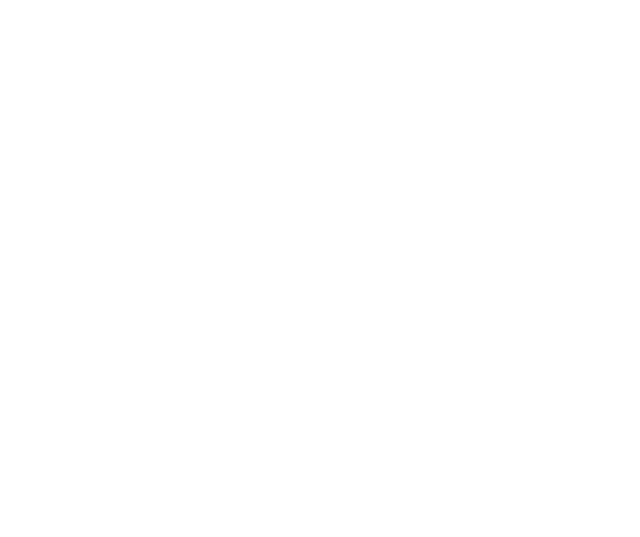
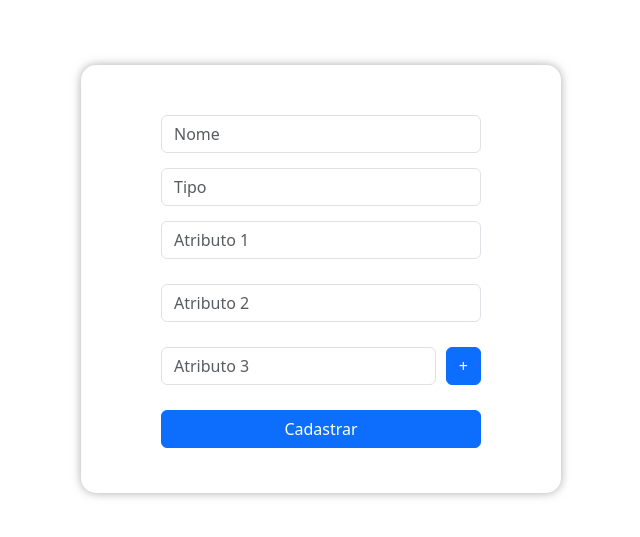
Before and after one commit to JoaoPedroTrab/front-gx, a React (Create React App) app: page /categoria/cadastro in a window 1280 px wide. Before the commit this address had no page. Shown: the part 121-658 px from the top of the page, without its empty margins (319-959 px from the left). Built offline with nearby package versions, Linux system fonts and the light colour scheme.

Commit message:
Cadastro categoria

```diff
--- a/package.json
+++ b/package.json
@@ -3,6 +3,10 @@
   "version": "0.1.0",
   "private": true,
   "dependencies": {
+    "@emotion/react": "^11.11.1",
+    "@emotion/styled": "^11.11.0",
+    "@mui/material": "^5.14.1",
+    "@mui/x-data-grid": "^6.10.1",
     "@testing-library/jest-dom": "^5.17.0",
     "@testing-library/react": "^13.4.0",
     "@testing-library/user-event": "^13.5.0",
--- /dev/null
+++ b/src/presentation/components/CategoriaCad/categoriacad.css
@@ -0,0 +1,32 @@
+.cadastrocat {
+    width: 480px;
+    min-width: 300px;
+    padding: 20px;
+    border-radius: 15px;
+    box-shadow: 0px 0px 10px 0px rgba(143, 143, 143, 0.75);
+    padding: 50px 80px 0px 80px;
+    align-items: center; /* Adicionado para centralizar verticalmente */
+  }
+  .categoria-container {
+    display: flex;
+    justify-content: center;
+    align-items: center;
+    height: 100vh;
+  }
+
+  .atributos-wrapper {
+    display: flex;
+    flex-direction: column;
+    align-items: center; /* Alterado para centralizar verticalmente e horizontalmente */
+  }
+
+  .atributo-wrapper {
+    display: flex;
+    align-items: center;
+    margin-bottom: 10px; /* Adicionado para criar espaço entre as linhas de atributos */
+  }
+
+  .btn-wrapper {
+    margin-bottom: 15px; /* Adicionado para levantar o botão */
+    margin-left: 10px;
+  }
--- /dev/null
+++ b/src/presentation/components/CategoriaCad/categoriacad.js
@@ -0,0 +1,96 @@
+import React, { useState } from 'react';
+import './categoriacad.css';
+import { Form, Button } from 'react-bootstrap';
+import Axios from '../../../infra/api/Axios.js';
+import { useNavigate } from 'react-router-dom';
+
+const CadastrarCategoria = () => {
+  const [nome, setNome] = useState('');
+  const [tipo, setTipo] = useState('');
+  const [atributos, setAtributos] = useState(['', '', '']);
+  const [erro, setErro] = useState('');
+  const navigate = useNavigate();
+
+  const handleSubmit = async (e) => {
+    e.preventDefault();
+    const dados = {
+      nome,
+      tipo,
+      ...atributos.reduce((acc, atrib, index) => {
+        acc[`atrib${index + 1}_cat`] = atrib;
+        return acc;
+      }, {}),
+    };
+    try {
+      const res = await Axios.post('/entrar', dados);
+      if (!res.data.erro) {
+        // Faça alguma ação após o envio bem-sucedido
+      }
+    } catch (err) {
+      console.error(err);
+      setErro('Erro ao enviar o formulário!');
+    }
+  };
+
+  const handleAtributoChange = (index, value) => {
+    const novosAtributos = [...atributos];
+    novosAtributos[index] = value;
+    setAtributos(novosAtributos);
+  };
+
+  const adicionarAtributo = () => {
+    if (atributos.length < 6) {
+      setAtributos([...atributos, '']);
+    }
+  };
+
+  return (
+    <div className="container-fluid">
+      <div className="row">
+        <div className="col-md-12">
+          <div className="categoria-container">
+            <div className="cadastrocat">
+              <form onSubmit={handleSubmit}>
+                <div className="form-group">
+                  <div className='elements'>
+                    <Form.Control type="text" placeholder="Nome" value={nome}
+                      onChange={e => setNome(e.target.value)} required />
+                  </div>
+                  <div className='elements'>
+                    <Form.Control type="text" placeholder="Tipo" value={tipo}
+                      onChange={e => setTipo(e.target.value)} required />
+                  </div>
+                  {atributos.map((atributo, index) => (
+                    <div className="atributo-wrapper" key={index}>
+                      <div className='elements'>
+                        <Form.Control
+                          type="text"
+                          placeholder={`Atributo ${index + 1}`}
+                          value={atributo}
+                          onChange={e => handleAtributoChange(index, e.target.value)}
+                          required={index < 3} // Definir como obrigatório apenas os três primeiros atributos
+                        />
+                      </div>
+                      {index === atributos.length - 1 && index < 5 && (
+                        <div className="btn-wrapper">
+                          <Button type="button" className="btn btn-primary" onClick={adicionarAtributo}>
+                            +
+                          </Button>
+                        </div>
+                      )}
+                    </div>
+                  ))}
+                </div>
+                <div className='elements'>
+                  <Button type="submit" className="btn btn-primary btn-block">Cadastrar</Button>
+                </div>
+              </form>
+            </div>
+          </div>
+        </div>
+      </div>
+    </div>
+  );
+
+}
+export default CadastrarCategoria;
--- a/src/presentation/components/Menu/menu.js
+++ b/src/presentation/components/Menu/menu.js
@@ -6,7 +6,7 @@
     return (
         <div className='botoes'>
                 <div className='top'>{/*Buttons da parte de cima, Cadastrar e Retirar*/}
-                    <span className="top"><a className='buttonOne' href='/menu/cadastros'><div className='text-button'><AiOutlineArrowUp /><b> Cadastrar</b></div></a></span>
+                    <span className="top"><a className='buttonOne' href='/categoria/cadastro'><div className='text-button'><AiOutlineArrowUp /><b> Cadastrar</b></div></a></span>
                     <a className='buttonTwo' href='/Retirada'><div className='text-button'><AiOutlineArrowDown/><b> Retirar</b></div></a>
                 </div>
                 <div className='down'>{/*Buttons da parte de baixo, Listar P. e Relatório*/}
--- a/src/presentation/components/Pecas/pecas.js
+++ b/src/presentation/components/Pecas/pecas.js
@@ -2,61 +2,55 @@
 import Axios from "../../../infra/api/Axios";
 import Table from 'react-bootstrap/Table';
 import Button from 'react-bootstrap/Button';
+import {useNavigate} from 'react-router-dom';
+import { DataGrid } from '@mui/x-data-grid';
 import './pecas.css';
 
 const Pecas = () => {
     const [data, setData] = useState([]);
+    const navigate = useNavigate();
 
     useEffect(() => {
         Axios.get("/especificacoes")
         .then(res => {
-            setData(res.data);
-            console.log(res.data);
+           const dataWithKeys = res.data.map((item, index) => ({ ...item, id: index + 1 }));
+           setData(dataWithKeys);
+           console.log(dataWithKeys);
         })
         .catch(err => console.log(err));
     }, []);
 
     function redirecionar(id) {
-        window.location.href = `/pecas/${id}`;
+        navigate(`/pecas/${id}`);
     }
 
-    const pecas = data ? data.map((data) => {
-        return (
-            <tr key={data.id} onClick={() => redirecionar(data.id)}>
-                <td>{data.id}</td>
-                <td>{data.SKU}</td>
-                <td>{data.nome}</td>
-                <td>{data.is_active ? `ATIVA` : "INATIVA"}</td>
-                <td>{data.saldo}</td>
-                <td>{data.marca}</td>
-                <td>{data.modelo}</td>
-            </tr>
-        )
-    }) : null;
+    const columns = [
+        { field: 'id', headerName: 'ID', width: 70},
+        { field: 'SKU', headerName: 'SKU', width: 150 },
+        { field: 'nome', headerName: 'Nome', width: 200 },
+        { field: 'is_active', headerName: 'Status', width: 120, renderCell: (params) => params.value ? 'ATIVA' : 'INATIVA' },
+        { field: 'saldo', headerName: 'Saldo', width: 120 },
+        { field: 'marca', headerName: 'Marca', width: 150 },
+        { field: 'modelo', headerName: 'Modelo', width: 150 },
+      ];
 
     return (
         <div className="pecas">
             <div className="buttonArea">
-                <Button className="botaocadastro" variant="primary" href="/pecas/cadastro">Nova Peça</Button>{''}
+                <Button className="botaocadastro" variant="primary">Nova Peça</Button>{''}
             </div>
 
-                <Table striped bordered hover responsive>
-                    <thead>
-                        <tr>
-                            <th><strong>#</strong></th>
-                            <th>SKU</th>
-                            <th>Nome</th>
-                            <th>Status</th>
-                            <th>Saldo</th>
-                            <th>Marca</th>
-                            <th>Modelo</th>
-                        </tr>
-                    </thead>
-                    <tbody>
-                        {pecas}
-                    </tbody>
-                </Table>
+            <div style={{ height: 700, width: '100%', margin: 'auto' }}>
+                <DataGrid
+                    rows={data}
+                    columns={columns}
+                    count={-1}
+                    pageSize={10}
+                    rowsPerPage={[10]}
+                    onRowClick={(params) => redirecionar(params.row.id)}
+                />
             </div>
+        </div>
     )
 }
 
--- /dev/null
+++ b/src/presentation/pages/rotaCategoriaCad.js
@@ -0,0 +1,11 @@
+import CadastrarCategoria from '../components/CategoriaCad/categoriacad.js';
+
+function routeCadastroCategoria() {
+    return (
+        <div className='flex-column'>
+            <CadastrarCategoria/>
+        </div>
+    );
+}
+
+export default routeCadastroCategoria;
--- a/src/routes/Router.js
+++ b/src/routes/Router.js
@@ -3,6 +3,7 @@
 import Menu from '../presentation/pages/rotaMenu.js';
 import Cadastro from '../presentation/pages/rotaCadastro.js';
 import Pecas from '../presentation/pages/rotaPecas.js';
+import CadastrarCategoria from '../presentation/pages/rotaCategoriaCad.js';
 //import PrivateRoutes from './utils/privateRoute';
 
 function RouterApp() {
@@ -13,6 +14,7 @@
                 <Route path="/menu" element={<Menu/>}/>
                 <Route path="/cadastros" element={<Cadastro/>}/>
                 <Route path="/pecas" element={<Pecas/>}/>
+                <Route path="/categoria/cadastro" element={<CadastrarCategoria/>}/> "
             </Routes>
         </Router>
     );
```
Also changed, not shown: 1 other file (tests, documents, lock files or other folders).
